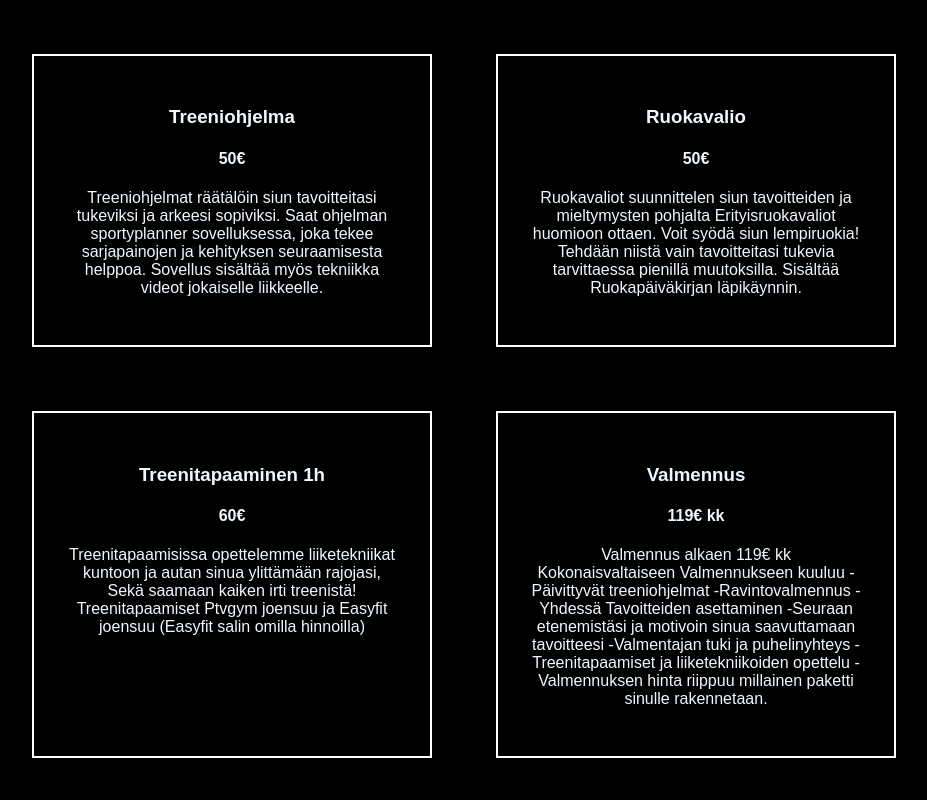
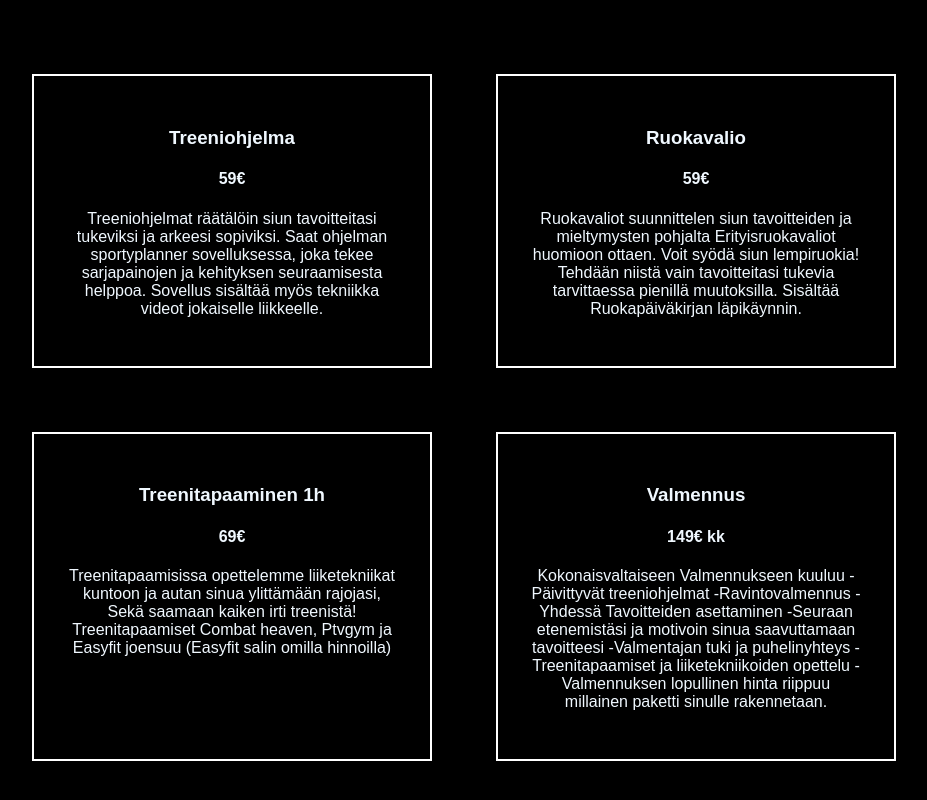
Before and after one commit to MarkusAP98/PtUunoSilvennoinen.github.io, a React (Create React App) app: page / in a window 1280 px wide. Shown: the part 2363-3163 px from the top of the page, without its empty margins (176-1103 px from the left). Built offline with nearby package versions, Linux system fonts and the light colour scheme.

Commit message:
Update assets and code files

```diff
--- a/src/App.js
+++ b/src/App.js
@@ -1,5 +1,26 @@
 import { Navbar, Header, About, Hinnat } from "./components";
 import "./App.css";
+// Import the functions you need from the SDKs you need
+import { initializeApp } from "firebase/app";
+import { getAnalytics } from "firebase/analytics";
+// TODO: Add SDKs for Firebase products that you want to use
+// https://firebase.google.com/docs/web/setup#available-libraries
+
+// Your web app's Firebase configuration
+// For Firebase JS SDK v7.20.0 and later, measurementId is optional
+const firebaseConfig = {
+  apiKey: "AIzaSyBAQlHgRiG5R2ieDnZH_YdBzTYTwGl_Lvw",
+  authDomain: "personaltrainer-uuno.firebaseapp.com",
+  projectId: "personaltrainer-uuno",
+  storageBucket: "personaltrainer-uuno.appspot.com",
+  messagingSenderId: "207193225013",
+  appId: "1:207193225013:web:7d5312ad59b5743d053e7c",
+  measurementId: "G-5P9EHZL4W2"
+};
+
+// Initialize Firebase
+const app = initializeApp(firebaseConfig);
+const analytics = getAnalytics(app);
 
 function App() {
   return (
--- a/src/components/about/About.jsx
+++ b/src/components/about/About.jsx
@@ -14,6 +14,7 @@ const About = () => {
         <p>Moro! Olen Uuno 23 personal trainer Joensuusta. Töiden lisäksi aika menee salilla ja erilaisten urheilulajien parissa. Olen entiseltä ammatiltani kokki josta ammennan tietoa ja ideoita ravintopuolelle. Ei tarvii syödä pelkkää kanaa ja riisiä kehittyäkseen! Tässä työssä palkitsevinta on kun asiakkaat löytävät liikunnan ilon, oppivat parempia elämäntapoja ja kehittyvät omia tavoitteitaan kohti! Lähdetään viemään siut kohti parasta kuntoasi! Jos tavoitteenasi on
 
           <ul>
+            <li>- Kamppailulajien oheisharjoittelu</li>
             <li>- Lihasmassan kasvatus </li>
             <li>- Rasvanpoltto</li>
             <li>- Voimatasojen nostaminen </li>
--- a/src/components/hinnat/Hinnat.jsx
+++ b/src/components/hinnat/Hinnat.jsx
@@ -8,7 +8,7 @@ const Hinnat = () => {
       <div className="hinnat__section-info">
         <div className="hinnat__section-info-div">
           <h3>Treeniohjelma</h3>
-          <h4>50€</h4>
+          <h4>59€</h4>
           <p>
             Treeniohjelmat räätälöin siun tavoitteitasi tukeviksi ja arkeesi
             sopiviksi. Saat ohjelman sportyplanner sovelluksessa, joka tekee
@@ -18,7 +18,7 @@ const Hinnat = () => {
         </div>
         <div className="hinnat__section-info-div">
           <h3>Ruokavalio</h3>
-          <h4>50€</h4>
+          <h4>59€</h4>
           <p>
             Ruokavaliot suunnittelen siun tavoitteiden ja mieltymysten pohjalta
             Erityisruokavaliot huomioon ottaen. Voit syödä siun lempiruokia!
@@ -28,23 +28,23 @@ const Hinnat = () => {
         </div>
         <div className="hinnat__section-info-div">
           <h3>Treenitapaaminen 1h</h3>
-          <h4>60€</h4>
+          <h4>69€</h4>
           <p>
             Treenitapaamisissa opettelemme liiketekniikat kuntoon ja autan sinua
             ylittämään rajojasi, Sekä saamaan kaiken irti treenistä!
-            Treenitapaamiset Ptvgym joensuu ja Easyfit joensuu (Easyfit salin
+            Treenitapaamiset Combat heaven, Ptvgym ja Easyfit joensuu (Easyfit salin
             omilla hinnoilla)
           </p>
         </div>
         <div className="hinnat__section-info-div">
           <h3>Valmennus</h3>
-          <h4>119€ kk</h4>
+          <h4>149€ kk</h4>
           <p>
-            Valmennus alkaen 119€ kk Kokonaisvaltaiseen Valmennukseen kuuluu
+            Kokonaisvaltaiseen Valmennukseen kuuluu
             -Päivittyvät treeniohjelmat -Ravintovalmennus -Yhdessä Tavoitteiden
             asettaminen -Seuraan etenemistäsi ja motivoin sinua saavuttamaan
             tavoitteesi -Valmentajan tuki ja puhelinyhteys -Treenitapaamiset ja
-            liiketekniikoiden opettelu - Valmennuksen hinta riippuu millainen
+            liiketekniikoiden opettelu - Valmennuksen lopullinen hinta riippuu millainen
             paketti sinulle rakennetaan.
           </p>
         </div>
```
